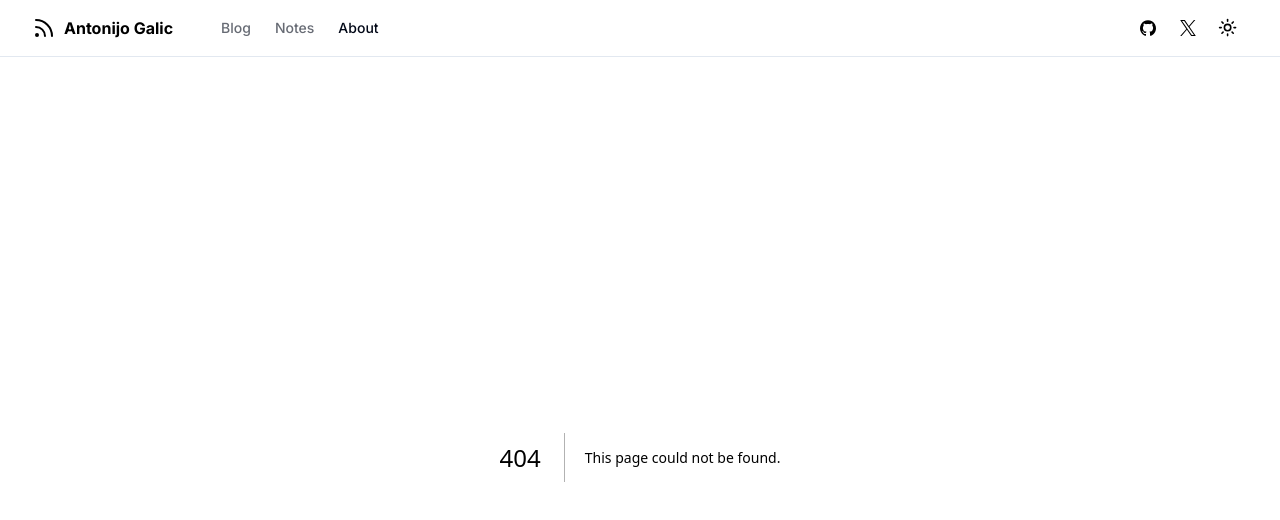
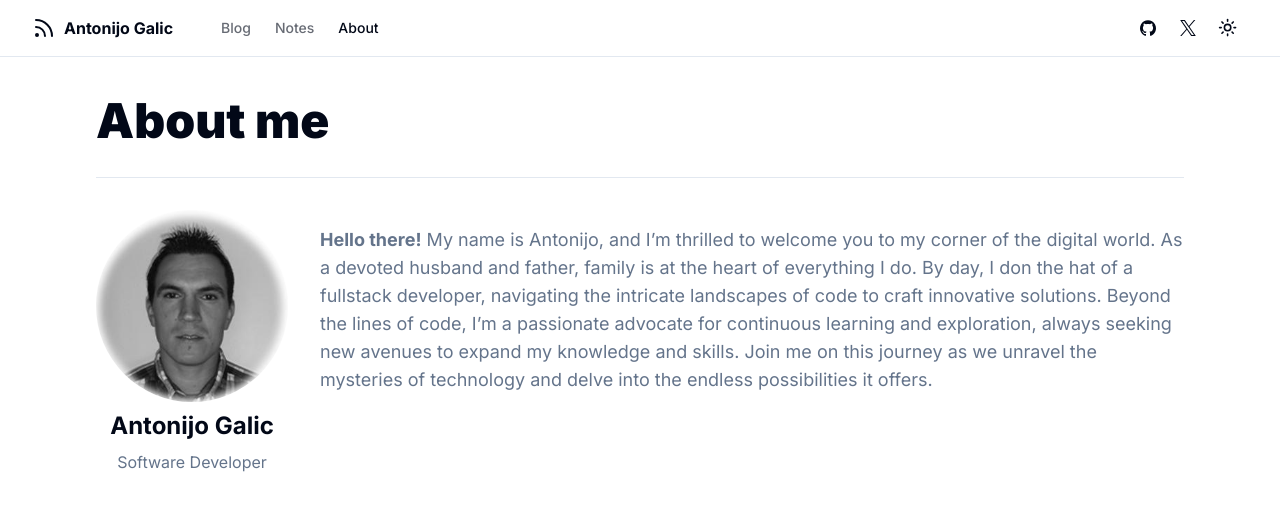
Before and after one commit to Galiant/NextJSBlogPortfolio, a Next.js app: page /about in a window 1280 px wide. Before the commit this address had no page. Shown: the top 520 px of the page. Built offline with nearby package versions, Linux system fonts and the light colour scheme.

Commit message:
About page

```diff
--- /dev/null
+++ b/app/about/page.tsx
@@ -0,0 +1,42 @@
+import { Avatar, AvatarFallback, AvatarImage } from '@/components/ui/avatar';
+import { siteConfig } from '@/config/site';
+
+export default async function AboutPage() {
+  return (
+    <div className='container max-w-6xl py-6 lg:py-10'>
+      <div className='flex flex-col items-start gap-4 md:flex-row md:justify-between md:gap-8'>
+        <div className='flex-1 space-x-4'>
+          <h1 className='inline-block font-black text-4xl lg:text-5xl'>
+            About me
+          </h1>
+        </div>
+      </div>
+      <hr className='my-8' />
+      <div className='flex flex-col md:flex-row gap-8 items-center md:items-start'>
+        <div className='min-w-48 max-w-48 flex flex-col gap-2'>
+          <Avatar className='h-48 w-48'>
+            <AvatarImage src='/profile.jpg' alt={siteConfig.author} />
+            <AvatarFallback>AG</AvatarFallback>
+          </Avatar>
+          <h2 className='text-2xl font-bold text-center break-words'>
+            {siteConfig.author}
+          </h2>
+          <p className='text-muted-foreground text-center break-words'>
+            Software Developer
+          </p>
+        </div>
+        <p className='text-muted-foreground text-lg py-4'>
+          <span className='font-bold'>Hello there!</span> My name is Antonijo,
+          and I’m thrilled to welcome you to my corner of the digital world. As
+          a devoted husband and father, family is at the heart of everything I
+          do. By day, I don the hat of a fullstack developer, navigating the
+          intricate landscapes of code to craft innovative solutions. Beyond the
+          lines of code, I’m a passionate advocate for continuous learning and
+          exploration, always seeking new avenues to expand my knowledge and
+          skills. Join me on this journey as we unravel the mysteries of
+          technology and delve into the endless possibilities it offers.
+        </p>
+      </div>
+    </div>
+  );
+}
--- /dev/null
+++ b/components/ui/avatar.tsx
@@ -0,0 +1,50 @@
+"use client"
+
+import * as React from "react"
+import * as AvatarPrimitive from "@radix-ui/react-avatar"
+
+import { cn } from "@/lib/utils"
+
+const Avatar = React.forwardRef<
+  React.ElementRef<typeof AvatarPrimitive.Root>,
+  React.ComponentPropsWithoutRef<typeof AvatarPrimitive.Root>
+>(({ className, ...props }, ref) => (
+  <AvatarPrimitive.Root
+    ref={ref}
+    className={cn(
+      "relative flex h-10 w-10 shrink-0 overflow-hidden rounded-full",
+      className
+    )}
+    {...props}
+  />
+))
+Avatar.displayName = AvatarPrimitive.Root.displayName
+
+const AvatarImage = React.forwardRef<
+  React.ElementRef<typeof AvatarPrimitive.Image>,
+  React.ComponentPropsWithoutRef<typeof AvatarPrimitive.Image>
+>(({ className, ...props }, ref) => (
+  <AvatarPrimitive.Image
+    ref={ref}
+    className={cn("aspect-square h-full w-full", className)}
+    {...props}
+  />
+))
+AvatarImage.displayName = AvatarPrimitive.Image.displayName
+
+const AvatarFallback = React.forwardRef<
+  React.ElementRef<typeof AvatarPrimitive.Fallback>,
+  React.ComponentPropsWithoutRef<typeof AvatarPrimitive.Fallback>
+>(({ className, ...props }, ref) => (
+  <AvatarPrimitive.Fallback
+    ref={ref}
+    className={cn(
+      "flex h-full w-full items-center justify-center rounded-full bg-muted",
+      className
+    )}
+    {...props}
+  />
+))
+AvatarFallback.displayName = AvatarPrimitive.Fallback.displayName
+
+export { Avatar, AvatarImage, AvatarFallback }
--- a/package.json
+++ b/package.json
@@ -9,6 +9,7 @@
     "lint": "next lint"
   },
   "dependencies": {
+    "@radix-ui/react-avatar": "^1.0.4",
     "@radix-ui/react-dialog": "^1.0.5",
     "@radix-ui/react-dropdown-menu": "^2.0.6",
     "@radix-ui/react-slot": "^1.0.2",
```
Also changed, not shown: public/profile.jpg (added), 1 other file (tests, documents, lock files or other folders).
